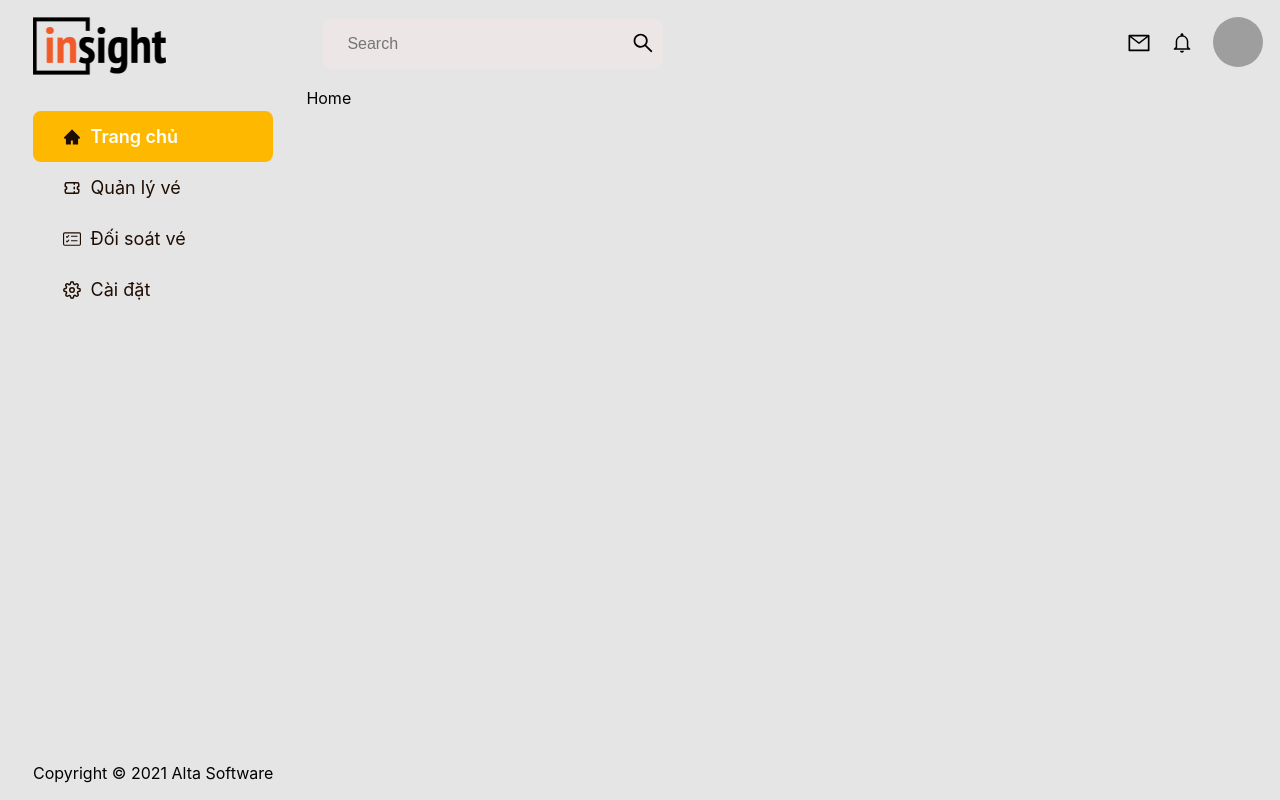
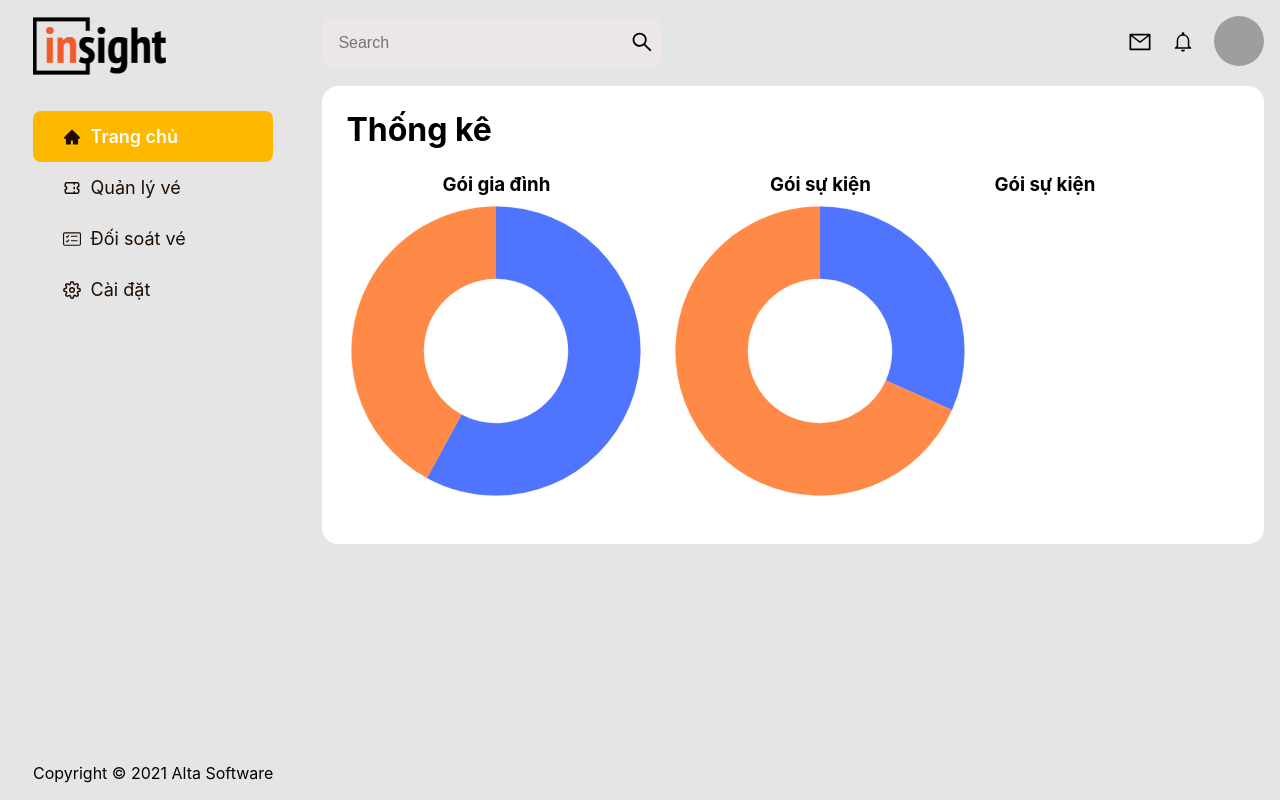
Before and after one commit to tutv3/ticket-cms, a React (Create React App) app: page / in a window 1280 px wide. Built offline with nearby package versions, Linux system fonts and the light colour scheme; grey boxes are pictures that could not be loaded.

Commit message:
add doughnut chart

```diff
--- a/package.json
+++ b/package.json
@@ -11,7 +11,9 @@
     "@types/react": "^17.0.38",
     "@types/react-dom": "^17.0.11",
     "@types/react-router-dom": "^5.3.3",
+    "chart.js": "^3.7.0",
     "react": "^17.0.2",
+    "react-chartjs-2": "^4.0.1",
     "react-dom": "^17.0.2",
     "react-icons": "^4.3.1",
     "react-router-dom": "^6.2.1",
--- /dev/null
+++ b/src/components/homeDoughnutChart/index.module.css
@@ -0,0 +1,11 @@
+.row {
+  display: flex;
+  gap: 1.5rem;
+  margin: 1.5rem 0;
+}
+.col {
+  max-width: 300px;
+}
+.colTitle {
+  text-align: center;
+}
--- /dev/null
+++ b/src/components/homeDoughnutChart/index.tsx
@@ -0,0 +1,48 @@
+import { Chart as ChartJS, ArcElement, Tooltip, Legend } from "chart.js";
+import { Doughnut } from "react-chartjs-2";
+import styles from "./index.module.css";
+
+ChartJS.register(ArcElement, Tooltip, Legend);
+
+const dataFamilyPackage = {
+  datasets: [
+    {
+      label: "Ticket Usage",
+      data: [12256, 8900],
+      borderColor: ["rgba(79, 117, 255, 0.2)", "rgba(255, 138, 72, 0.2)"],
+      backgroundColor: ["rgba(79, 117, 255, 1)", "rgba(255, 138, 72, 1)"],
+      borderWidth: 1,
+    },
+  ],
+};
+
+const dataEventPackage = {
+  datasets: [
+    {
+      label: "Ticket Usage",
+      data: [10256, 22109],
+      borderColor: ["rgba(79, 117, 255, 0.2)", "rgba(255, 138, 72, 0.2)"],
+      backgroundColor: ["rgba(79, 117, 255, 1)", "rgba(255, 138, 72, 1)"],
+      borderWidth: 1,
+    },
+  ],
+};
+
+export function HomeDoughnutChart() {
+  return (
+    <div className={styles.row}>
+      <div className={styles.col}>
+        <h3 className={styles.colTitle}>Gói gia đình</h3>
+        <Doughnut data={dataFamilyPackage} />
+      </div>
+      <div className={styles.col}>
+        <h3 className={styles.colTitle}>Gói sự kiện</h3>
+        <Doughnut data={dataEventPackage} />
+      </div>
+      <div className={styles.col}>
+        <h3 className={styles.colTitle}>Gói sự kiện</h3>
+        {/* <Doughnut data={dataEventPackage} /> */}
+      </div>
+    </div>
+  );
+}
--- a/src/components/topMenu/topMenu.module.css
+++ b/src/components/topMenu/topMenu.module.css
@@ -3,12 +3,14 @@
   justify-content: space-between;
   flex-direction: row;
   align-items: center;
-  padding: 17px;
+  padding: 1rem;
+  padding-bottom: 0;
 }
 .avatar img {
   width: 50px;
   height: 50px;
   border-radius: 50px;
+  cursor: pointer;
 }
 .rightMenu {
   display: flex;
@@ -34,7 +36,7 @@
 }
 .form input {
   font-size: 16px;
-  padding: 1rem;
+  padding: 1rem 0.5rem;
   color: #444;
   min-width: 300px;
 }
--- a/src/index.css
+++ b/src/index.css
@@ -34,3 +34,9 @@ select:focus,
 textarea:focus {
   outline: none;
 }
+.page-container {
+  background-color: #fff;
+  margin: 1rem;
+  padding: 1.5rem;
+  border-radius: 1rem;
+}
--- a/src/pages/home/index.tsx
+++ b/src/pages/home/index.tsx
@@ -1,7 +1,14 @@
-import React from 'react';
+import React from "react";
+import { HomeDoughnutChart } from "../../components/homeDoughnutChart";
+import styles from "./home.module.css";
 
 const Home = () => {
-  return <div>Home</div>;
+  return (
+    <div className="page-container">
+      <h1 className="page-title">Thống kê</h1>
+      <HomeDoughnutChart />
+    </div>
+  );
 };
 
 export default Home;
```
Also changed, not shown: src/pages/home/home.module.css (added), 1 other file (tests, documents, lock files or other folders).
